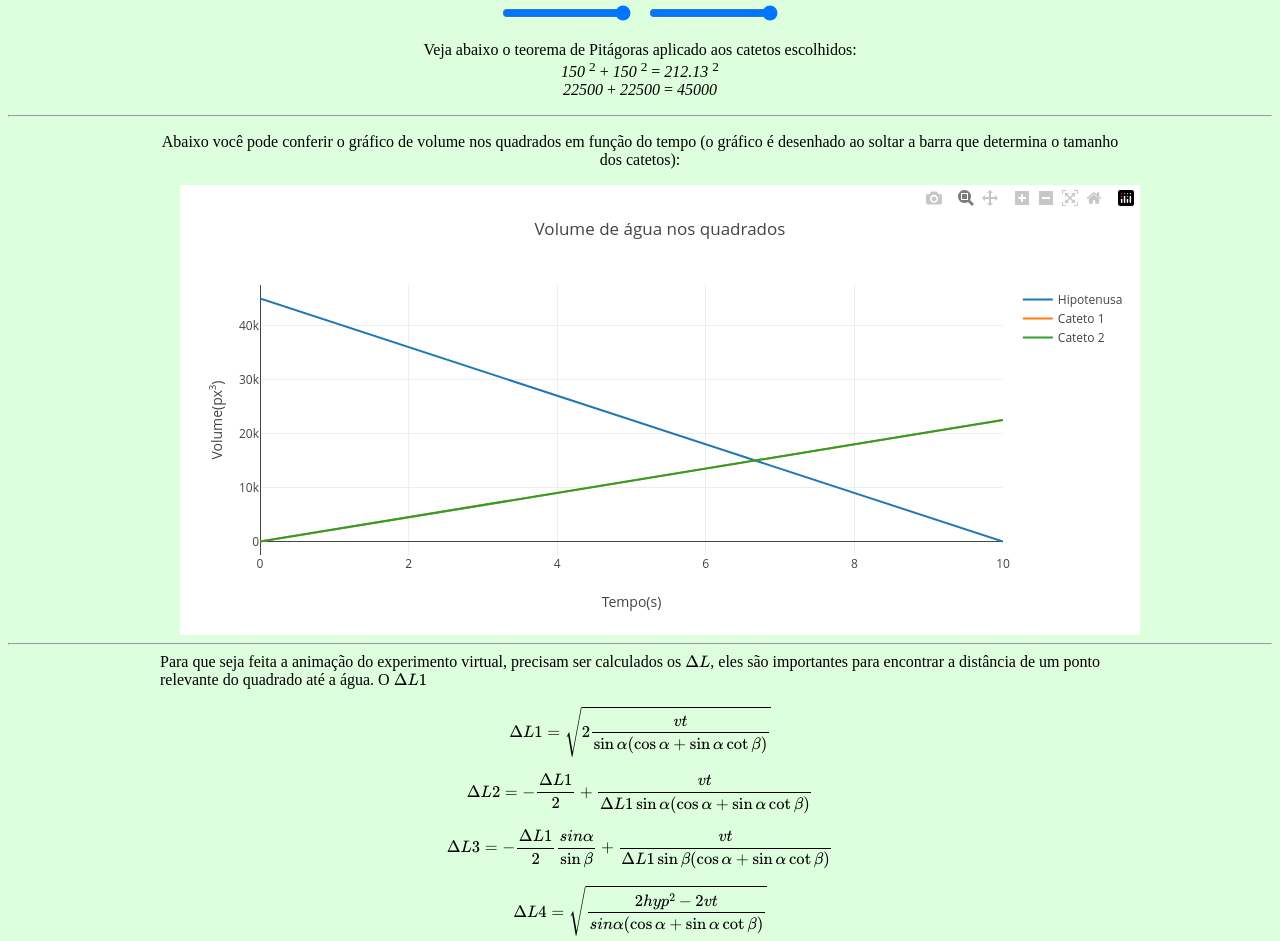
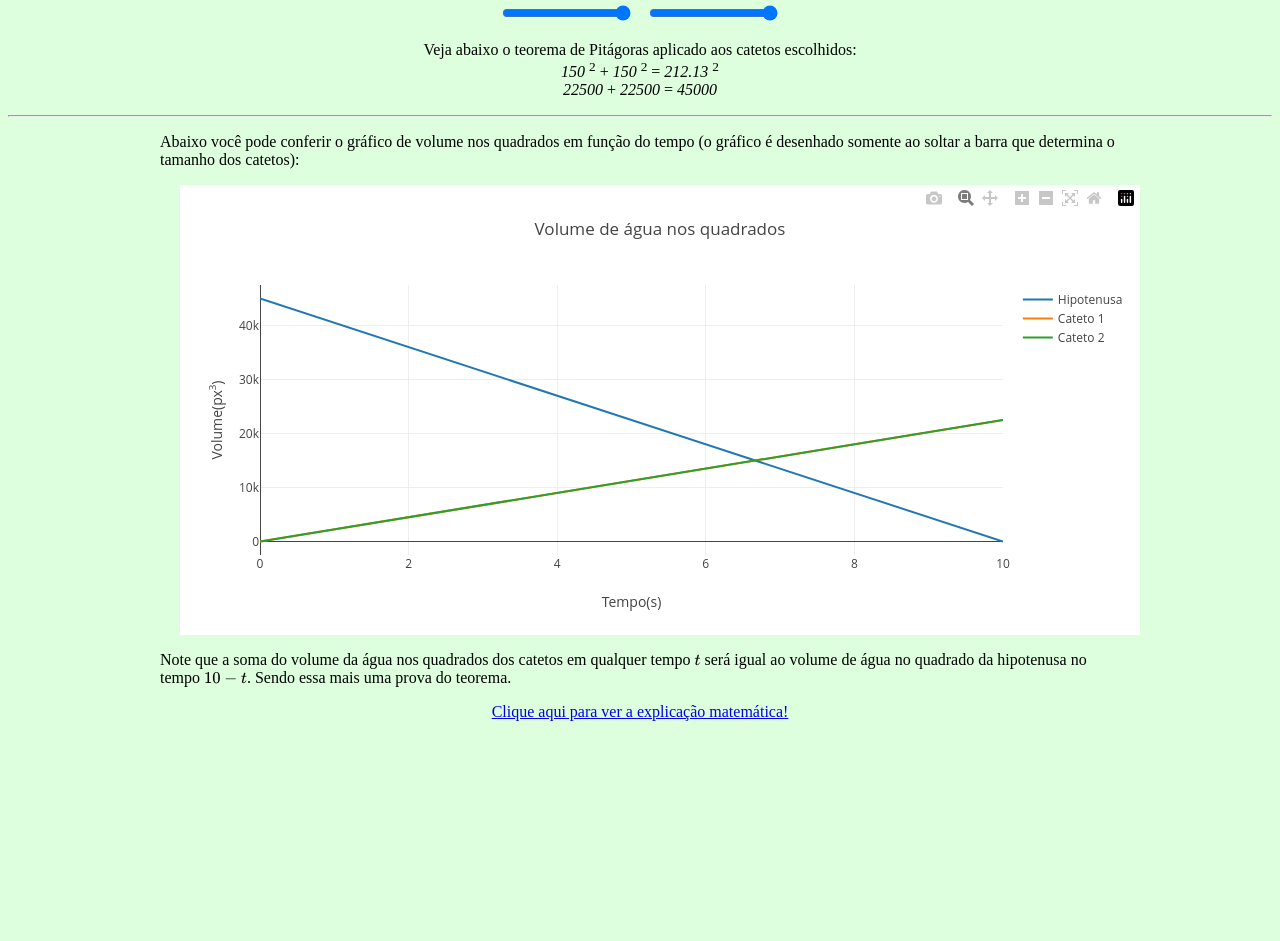
Before and after one commit to Farias123/proof-of-pythagoras-theorem, a plain HTML site: page index.html in a window 1280 px wide. Shown: the part 1078-2019 px from the top of the page. After the commit the page ends 1807 px from the top, so only its background shows below. Drawn offline with nearby package versions, Linux system fonts and the light colour scheme.

Commit message:
Added the new page link

```diff
--- a/index.html
+++ b/index.html
@@ -53,18 +53,14 @@
 <hr>
 
 <div class="container">
-	<p align="center">Abaixo você pode conferir o gráfico de volume nos quadrados em função do tempo (o gráfico é desenhado ao soltar a barra que determina o tamanho dos catetos):</p>
+	<p>Abaixo você pode conferir o gráfico de volume nos quadrados em função do tempo (o gráfico é desenhado somente ao soltar a barra que determina o tamanho dos catetos):</p>
 	<div class="container" align="center" id="chart"></div>
+	<p>Note que a soma do volume da água nos quadrados dos catetos em qualquer tempo $t$ será igual ao volume de água no quadrado da hipotenusa no tempo $10-t$. Sendo essa mais uma prova do teorema.</p>
 </div>
-<hr>
 
-<p class="container">
-	Para que seja feita a animação do experimento virtual, precisam ser calculados os $\Delta L$, eles são importantes para encontrar a distância de um ponto relevante do quadrado até a água. O $\Delta L1$
-	$$ \Delta L1 = \sqrt{2\frac{vt}{\sin{\alpha}(\cos{\alpha}+\sin{\alpha}\cot{\beta})}} $$
-	$$ \Delta L2 = -\frac{\Delta L1}{2}+\frac{vt}{\Delta L1\sin{\alpha}(\cos{\alpha}+\sin{\alpha}\cot{\beta})} $$
-	$$ \Delta L3 = -\frac{\Delta L1}{2}\frac{sin{\alpha}}{\sin{\beta}}+\frac{vt}{\Delta L1\sin{\beta}(\cos{\alpha}+\sin{\alpha}\cot{\beta})} $$
-	$$ \Delta L4 = \sqrt{\frac{2hyp^2-2vt}{sin{\alpha}(\cos{\alpha}+\sin{\alpha}\cot{\beta})}} $$
-</p>
+<div align="center">
+	<a href="explanation.html" target="_blank">Clique aqui para ver a explicação matemática!</a>
+</div>
 
 <script src="final-project.js"></script>
 </body>
```
